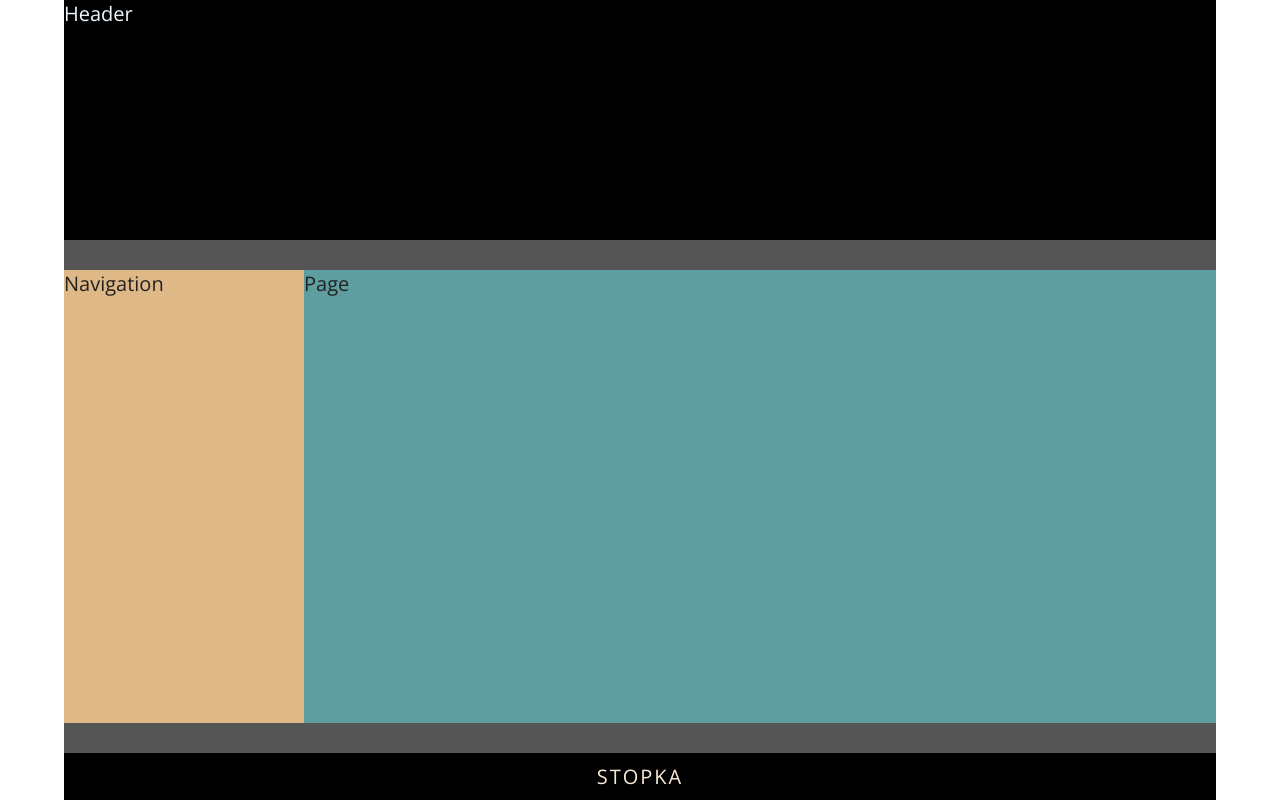
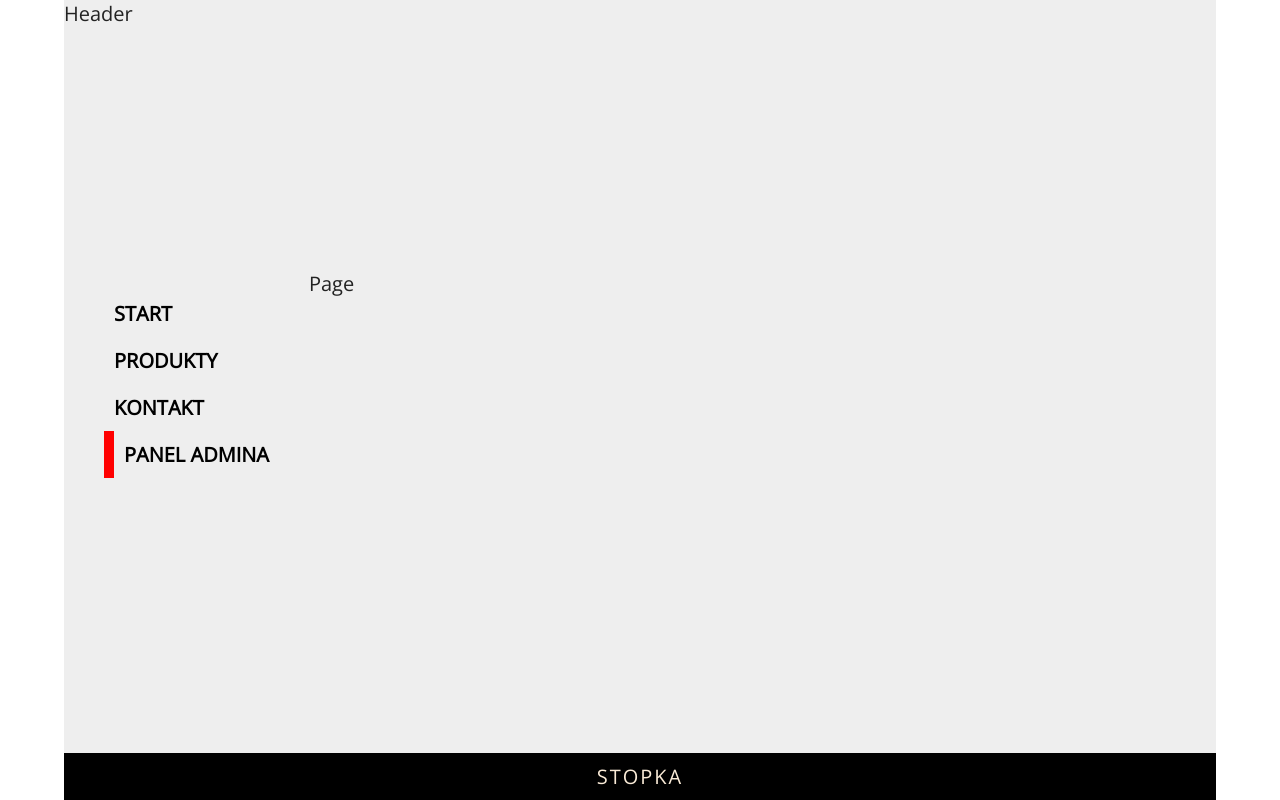
Before and after one commit to natalianowak1/SPA-routing, a React (Create React App) app: page /admin in a window 1280 px wide. Built offline with nearby package versions, Linux system fonts and the light colour scheme.

Commit message:
create and style Navigation menu

```diff
--- a/src/layouts/Navigation.js
+++ b/src/layouts/Navigation.js
@@ -1,8 +1,28 @@
 import React from 'react';
+import { NavLink } from 'react-router-dom';
+import '../styles/Navigation.css';
+
+const list = [
+    { name: "start", path: "/", exact: true },
+    { name: "produkty", path: "/products" },
+    { name: "kontakt", path: "/contact" },
+    { name: "panel admina", path: "/admin" },
+]
 
 const Navigation = () => {
+
+    const menu = list.map(item => (
+        <li key={item.name}>
+            <NavLink to={item.path} exact={item.exact ? item.exact : false}>{item.name}</NavLink>
+        </li>
+    ))
+
     return (
-        <div>Navigation</div>
+        <nav className="main">
+            <ul>
+                {menu}
+            </ul>
+        </nav>
     );
 }
 
--- a/src/styles/App.css
+++ b/src/styles/App.css
@@ -4,31 +4,26 @@
   min-height: 100vh;
   width: 90%;
   margin: 0 auto;
-  background-color: antiquewhite;
+  background-color: #eee;
   color: #222;
 }
 
 header{
   flex-basis: 30vh;
-  background-color: black;
-  color: aliceblue;
 }
 
 main{
   display: flex;
   flex-grow: 1;
   padding: 30px 0;
-  background-color: #555;
 }
 
 aside{
   min-width: 240px;
-  background-color: burlywood;
 }
 
 section.page{
   flex-grow: 1;
-  background-color: cadetblue;
 }
 
 footer{
--- /dev/null
+++ b/src/styles/Navigation.css
@@ -0,0 +1,42 @@
+nav.main{
+    padding: 0 30px 30px 0;
+}
+
+.main ul{
+    list-style-type: none;
+}
+
+nav.main a{
+    display: block;
+    text-decoration: none;
+    color: black;
+    text-transform: uppercase;
+    font-weight: bold;
+    padding: 10px;
+    transition: .2s;
+}
+
+nav.main a:hover{
+    transform: translateX(20px);
+}
+
+nav.main a.active{
+    border-left: 10px  gray solid;
+    transform: translateX(0px);
+}
+
+nav.main li:nth-child(1) a.active{
+    border-left-color: green;
+}
+
+nav.main li:nth-child(2) a.active{
+    border-left-color: blue;
+}
+
+nav.main li:nth-child(3) a.active{
+    border-left-color: orange;
+}
+
+nav.main li:nth-child(4) a.active{
+    border-left-color: red;
+}
```
